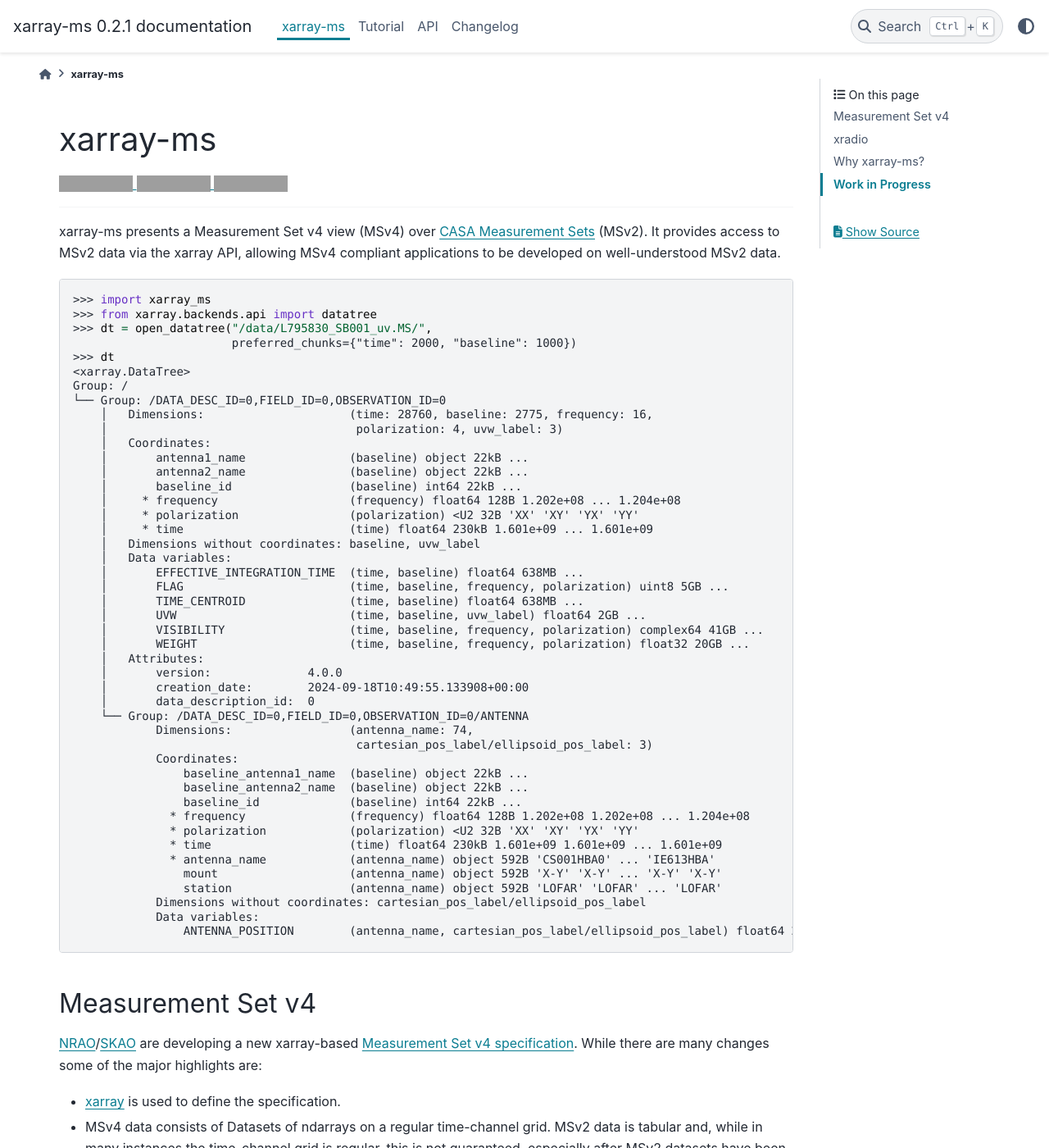
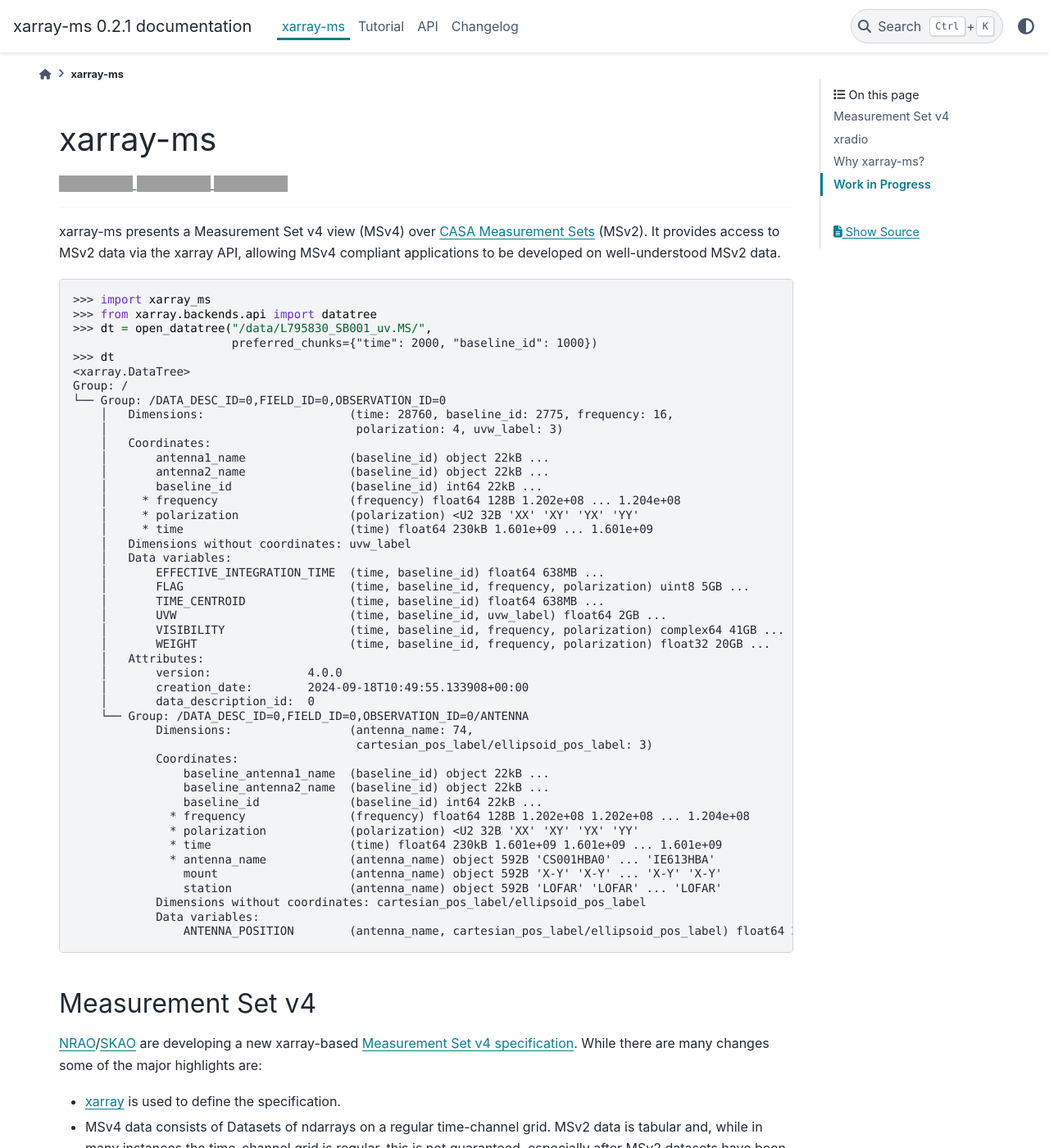
Before and after one commit to ratt-ru/xarray-ms, a Sphinx documentation site: the page built from doc/source/readme.rst, in a window 1280 px wide and 1400 px high. Shown: the whole window at 82% size. Built offline with Sphinx 7.4.7 and the PyData theme 0.15.4, drawn with Linux system fonts in a browser that asks for light colours; pages that are not in the unit, such as notebooks, are missing from menus; grey boxes are pictures that could not be loaded.

Commit message:
Rename baseline dim to baseline_id

```diff
--- a/README.rst
+++ b/README.rst
@@ -24,28 +24,28 @@
   >>> import xarray_ms
   >>> from xarray.backends.api import datatree
   >>> dt = open_datatree("/data/L795830_SB001_uv.MS/",
-                         preferred_chunks={"time": 2000, "baseline": 1000})
+                         preferred_chunks={"time": 2000, "baseline_id": 1000})
   >>> dt
   <xarray.DataTree>
   Group: /
   └── Group: /DATA_DESC_ID=0,FIELD_ID=0,OBSERVATION_ID=0
-      │   Dimensions:                     (time: 28760, baseline: 2775, frequency: 16,
+      │   Dimensions:                     (time: 28760, baseline_id: 2775, frequency: 16,
       │                                    polarization: 4, uvw_label: 3)
       │   Coordinates:
-      │       antenna1_name               (baseline) object 22kB ...
-      │       antenna2_name               (baseline) object 22kB ...
-      │       baseline_id                 (baseline) int64 22kB ...
+      │       antenna1_name               (baseline_id) object 22kB ...
+      │       antenna2_name               (baseline_id) object 22kB ...
+      │       baseline_id                 (baseline_id) int64 22kB ...
       │     * frequency                   (frequency) float64 128B 1.202e+08 ... 1.204e+08
       │     * polarization                (polarization) <U2 32B 'XX' 'XY' 'YX' 'YY'
       │     * time                        (time) float64 230kB 1.601e+09 ... 1.601e+09
-      │   Dimensions without coordinates: baseline, uvw_label
+      │   Dimensions without coordinates: uvw_label
       │   Data variables:
-      │       EFFECTIVE_INTEGRATION_TIME  (time, baseline) float64 638MB ...
-      │       FLAG                        (time, baseline, frequency, polarization) uint8 5GB ...
-      │       TIME_CENTROID               (time, baseline) float64 638MB ...
-      │       UVW                         (time, baseline, uvw_label) float64 2GB ...
-      │       VISIBILITY                  (time, baseline, frequency, polarization) complex64 41GB ...
-      │       WEIGHT                      (time, baseline, frequency, polarization) float32 20GB ...
+      │       EFFECTIVE_INTEGRATION_TIME  (time, baseline_id) float64 638MB ...
+      │       FLAG                        (time, baseline_id, frequency, polarization) uint8 5GB ...
+      │       TIME_CENTROID               (time, baseline_id) float64 638MB ...
+      │       UVW                         (time, baseline_id, uvw_label) float64 2GB ...
+      │       VISIBILITY                  (time, baseline_id, frequency, polarization) complex64 41GB ...
+      │       WEIGHT                      (time, baseline_id, frequency, polarization) float32 20GB ...
       │   Attributes:
       │       version:              4.0.0
       │       creation_date:        2024-09-18T10:49:55.133908+00:00
@@ -54,9 +54,9 @@
               Dimensions:                 (antenna_name: 74,
                                            cartesian_pos_label/ellipsoid_pos_label: 3)
               Coordinates:
-                  baseline_antenna1_name  (baseline) object 22kB ...
-                  baseline_antenna2_name  (baseline) object 22kB ...
-                  baseline_id             (baseline) int64 22kB ...
+                  baseline_antenna1_name  (baseline_id) object 22kB ...
+                  baseline_antenna2_name  (baseline_id) object 22kB ...
+                  baseline_id             (baseline_id) int64 22kB ...
                 * frequency               (frequency) float64 128B 1.202e+08 1.202e+08 ... 1.204e+08
                 * polarization            (polarization) <U2 32B 'XX' 'XY' 'YX' 'YY'
                 * time                    (time) float64 230kB 1.601e+09 1.601e+09 ... 1.601e+09
--- a/doc/source/tutorial.rst
+++ b/doc/source/tutorial.rst
@@ -64,7 +64,7 @@
   dt = open_datatree(ms,
     partition_columns=["DATA_DESC_ID", "FIELD_ID", "OBSERVATION_ID"])
 
-  subdt = dt.isel(time=slice(1, 3), baseline=[1, 3, 5], frequency=slice(2, 4))
+  subdt = dt.isel(time=slice(1, 3), baseline_id=[1, 3, 5], frequency=slice(2, 4))
   subdt
 
 At this point, the ``subdt`` DataTree is still lazy -- no Data variables have been loaded
```
Also changed, not shown: 4 other files.
